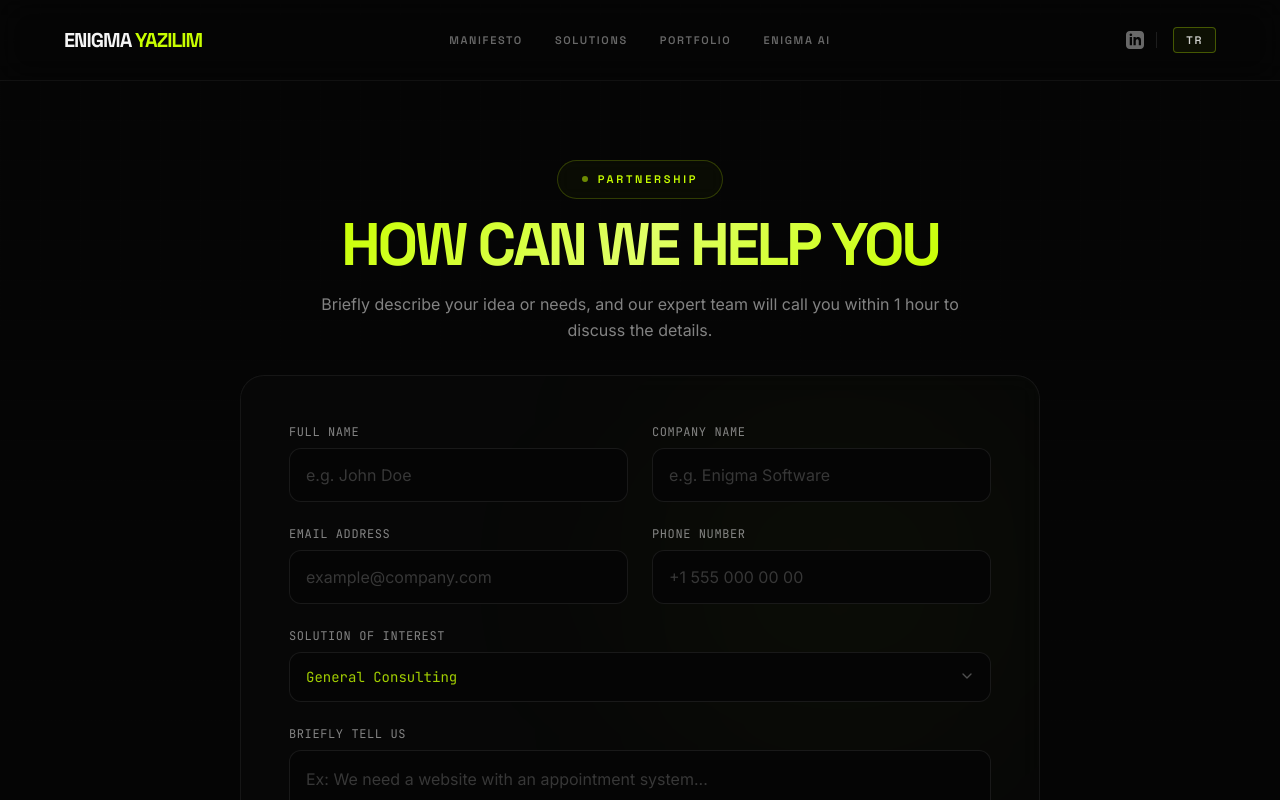
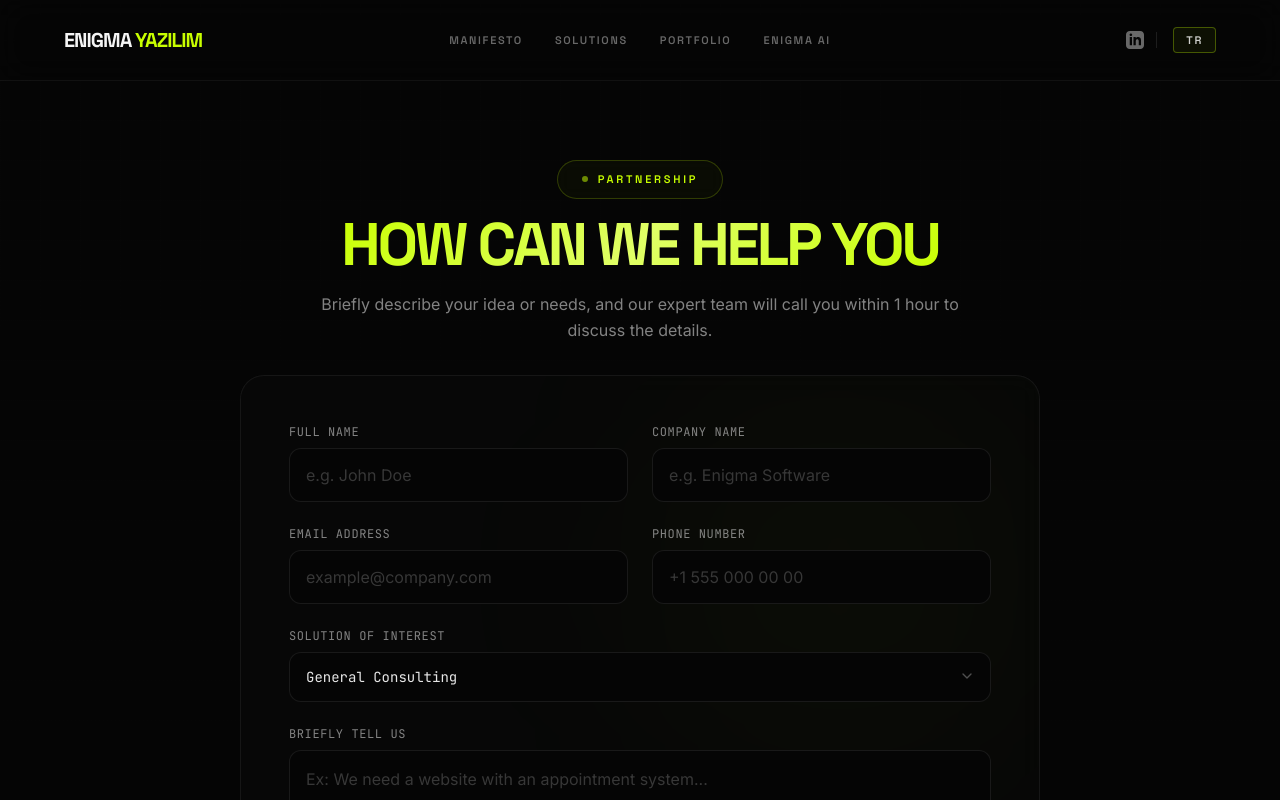
Before and after one commit to ALADAG-Seyit-Mehmet/ENIGMA-YAZILIM, a Next.js app: page /en/iletisim in a window 1280 px wide. Shown: the top 800 px of the page. Built offline with nearby package versions, Linux system fonts and the light colour scheme.

Commit message:
style: change contact form select text color to white

```diff
--- a/src/app/[locale]/iletisim/TeklifPageClient.tsx
+++ b/src/app/[locale]/iletisim/TeklifPageClient.tsx
@@ -178,12 +178,12 @@ export default function TeklifPageClient() {
             name="service"
             value={formData.service}
             onChange={handleChange}
-            className="bg-[#050505] border border-white/[0.08] rounded-xl text-accent/80 focus:outline-none focus:border-[var(--accent)]/50 focus:ring-1 focus:ring-[var(--accent)]/50 transition-all font-mono text-sm appearance-none cursor-pointer"
+            className="bg-[#050505] border border-white/[0.08] rounded-xl text-white/90 focus:outline-none focus:border-[var(--accent)]/50 focus:ring-1 focus:ring-[var(--accent)]/50 transition-all font-mono text-sm appearance-none cursor-pointer"
             style={{ padding: '14px 40px 14px 16px' }}
           >
-            <option value="">{t("form_service_default")}</option>
+            <option value="" className="text-white/90 bg-[#050505]">{t("form_service_default")}</option>
             {Object.values(slugToIdMap).map((id) => (
-              <option key={id} value={id}>
+              <option key={id} value={id} className="text-white/90 bg-[#050505]">
                 {tSolutions(`sol_${id}_title` as any)}
               </option>
             ))}
```
